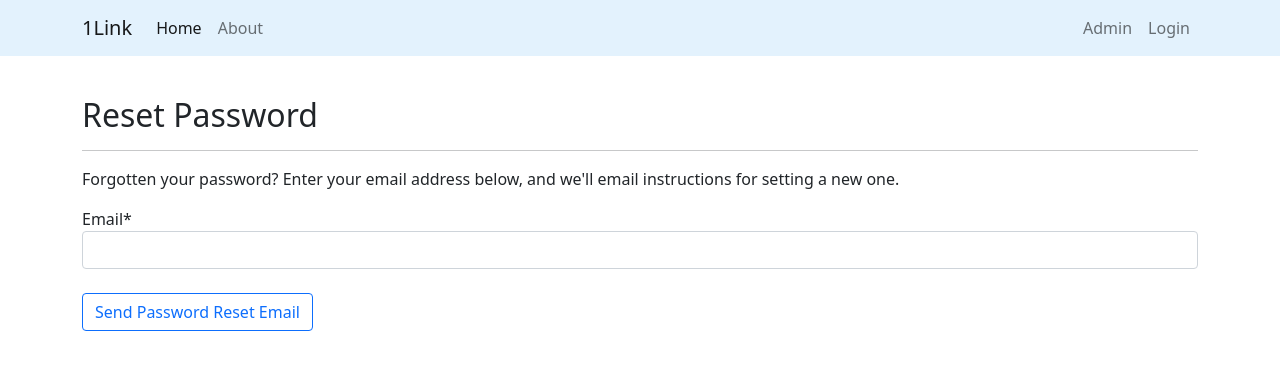
After one commit to withrvr/1Link, a Django app: page /password-reset/ in a window 1280 px wide. The commit adds this page. Shown: the top 370 px of the page. Run offline with Django 3.2, Linux system fonts and the light colour scheme; parts of the project's set-up code (start-up, migrations or seed data) failed here and were passed over; some libraries are stand-ins or nearby versions.

Commit message:
password reset using gmail smtp

```diff
--- a/OneLink/Core_App/templates/Core_App/Core_Base_Template.html
+++ b/OneLink/Core_App/templates/Core_App/Core_Base_Template.html
@@ -2,10 +2,10 @@
 
 <!-- navbar -->
 {% include 'Core_App/navbar.html' %}
+<br />
 
 <!-- Message Framework -->
 {% if messages %}
-<br />
 <div class="container">
 	{% for message in messages %}
 
--- a/OneLink/OneLink/urls.py
+++ b/OneLink/OneLink/urls.py
@@ -1,11 +1,13 @@
 from django.urls import path, include
 from django.contrib import admin
+from django.urls import reverse_lazy
 
 from django.conf.urls.static import static
 from django.conf import settings
 
-from django.views.generic import TemplateView
+from django.views.generic.base import TemplateView, RedirectView
 
+from django.contrib.auth.views import PasswordResetConfirmView
 
 # Main URLs
 urlpatterns = [
@@ -22,6 +24,18 @@ urlpatterns = [
     # Registration
     path('', include('Registration_App.urls')),
 
+    # password reset comfirm
+    path('password/', RedirectView.as_view(pattern_name='Registration_App:password_reset')),
+    path(
+        'password-reset-confirm/<uidb64>/<token>/',
+        PasswordResetConfirmView.as_view(
+            template_name='Registration_App/Users_Password_Reset_Confirm_Template.html',
+            success_url=reverse_lazy(
+                'Registration_App:password_reset_complete'),
+        ),
+        name='password_reset_confirm'
+    ),
+
 
     # UsersProfile
     path('', include('UsersProfile_App.urls')),
--- /dev/null
+++ b/OneLink/Registration_App/templates/Registration_App/Users_Password_Reset_Template.html
@@ -0,0 +1,24 @@
+{% extends 'Core_App/Core_Base_Template.html' %} {% load crispy_forms_tags %}
+
+<!-- Base_Content -->
+{% block Core_Content %}
+
+<div class="container">
+	<div class="content-section">
+		<h2 class="font-weight-bold mt-3">Reset Password</h2>
+		<hr />
+		<p>
+			Forgotten your password? Enter your email address below, and we'll
+			email instructions for setting a new one.
+		</p>
+		<form method="POST">
+			{% csrf_token %} {{ form|crispy }}
+			<br />
+			<button class="btn btn-outline-primary" type="submit">
+				Send Password Reset Email
+			</button>
+		</form>
+	</div>
+
+	{% endblock Core_Content %}
+</div>
--- a/OneLink/Registration_App/templates/Registration_App/Users_Register_Template.html
+++ b/OneLink/Registration_App/templates/Registration_App/Users_Register_Template.html
@@ -6,7 +6,6 @@
 <!-- Base_Content -->
 {% block Core_Content %}
 
-<br />
 <div class="container">
 	<div class="content-section">
 		<form method="post" novalidate>
--- a/OneLink/Registration_App/urls.py
+++ b/OneLink/Registration_App/urls.py
@@ -1,4 +1,13 @@
 from django.urls import path, include
+from django.urls import reverse_lazy
+
+from django.contrib.auth.views import (
+    PasswordResetView,
+    PasswordResetDoneView,
+
+    PasswordResetConfirmView,
+    PasswordResetCompleteView,
+)
 
 from .views import (
     UsersProfile_CreateView,
@@ -11,7 +20,44 @@ app_name = 'Registration_App'
 
 
 urlpatterns = [
+
+    # users login, logout and create account
     path('login/', UsersProfile_LoginView.as_view(), name='Login-Page'),
     path('logout/', UsersProfile_LogoutView.as_view(), name='Logout-Page'),
     path('register/', UsersProfile_CreateView.as_view(), name='Register-Page'),
+
+    # password reset
+    path(
+        'password-reset/',
+        PasswordResetView.as_view(
+            template_name='Registration_App/Users_Password_Reset_Template.html',
+            success_url=reverse_lazy('Registration_App:password_reset_done'),
+        ),
+        name='password_reset'
+    ),
+    path(
+        'password-reset-done/',
+        PasswordResetDoneView.as_view(
+            template_name='Registration_App/Users_Password_Reset_Done_Template.html',
+        ),
+        name='password_reset_done'
+    ),
+
+    # password reset comfirm
+    # path(
+    #     'password-reset-confirm/<uidb64>/<token>/',
+    #     PasswordResetConfirmView.as_view(
+    #         template_name='Registration_App/Users_Password_Reset_Confirm_Template.html',
+    #         success_url=reverse_lazy(
+    #             'Registration_App:password_reset_complete'),
+    #     ),
+    #     name='password_reset_confirm'
+    # ),
+
+    path(
+        'password-reset-complete/',
+        PasswordResetCompleteView.as_view(
+            template_name='Registration_App/Users_Password_Reset_Complete_Template.html'),
+        name='password_reset_complete'
+    ),
 ]
```
Also changed, not shown: Developer.md (added, +11 -0 lines), OneLink/OneLink/settings.py (+23 -11 lines), OneLink/Registration_App/templates/Registration_App/Users_Password_Reset_Complete_Template.html (added, +13 -0 lines), OneLink/Registration_App/templates/Registration_App/Users_Password_Reset_Confirm_Template.html (added, +17 -0 lines), OneLink/Registration_App/templates/Registration_App/Users_Password_Reset_Done_Template.html (added, +17 -0 lines), To_Do.md (+2 -3 lines), OneLink/db.sqlite3, 1 other file.
